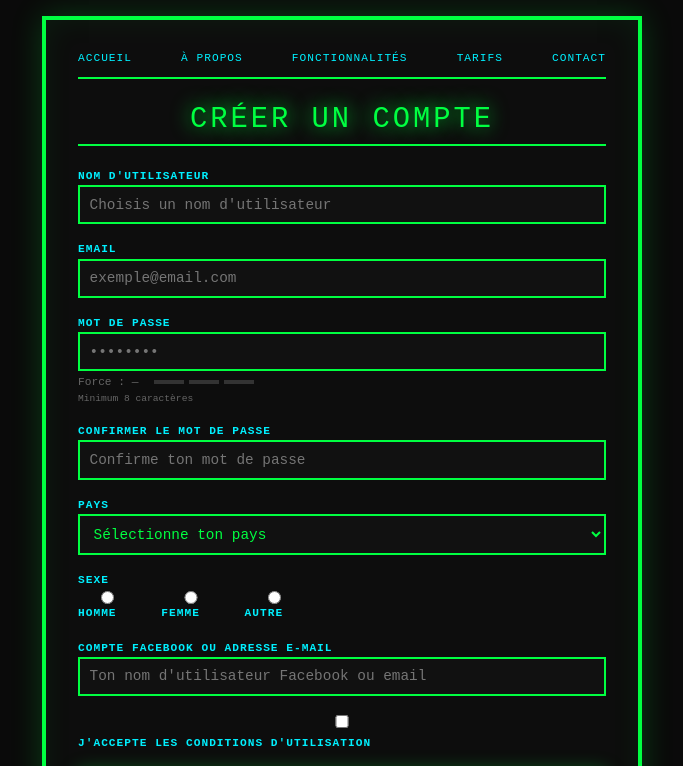
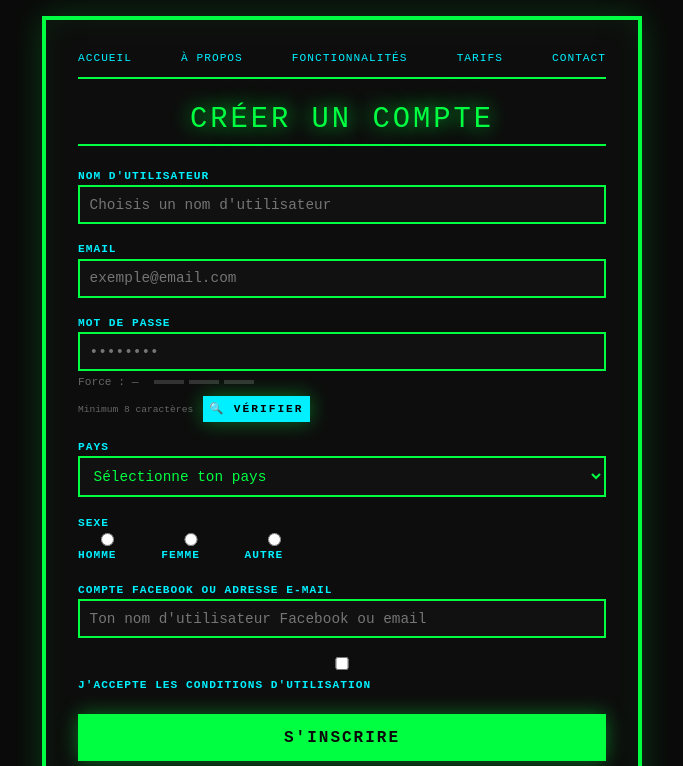
Before and after one commit to nyavorakotomavo/labohack, a website: page index.html in a window 1280 px wide. Shown: the top 766 px of the page, without its empty margins (298-981 px from the left). Drawn offline with nearby package versions, Linux system fonts and the light colour scheme.

Commit message:
Update index.html

```diff
--- a/index.html
+++ b/index.html
@@ -1,3 +1,4 @@
+
 <!DOCTYPE html>
 <html lang="fr">
 <head>
@@ -17,7 +18,6 @@
       <a href="#">CONTACT</a>
     </nav>
 
-    <!-- Formulaire -->
     <h1>CRÉER UN COMPTE</h1>
 
     <form id="signupForm">
@@ -43,11 +43,8 @@
           </div>
         </div>
         <span style="color:#666;font-size:0.6rem;">Minimum 8 caractères</span>
-      </div>
-
-      <div class="field">
-        <label>CONFIRMER LE MOT DE PASSE</label>
-        <input type="password" id="confirmPassword" placeholder="Confirme ton mot de passe" required />
+        <button type="button" id="checkBtn" style="margin-top:0.5rem;padding:0.4rem;font-size:0.7rem;background:#00f0ff;color:#000;border:none;font-weight:bold;cursor:pointer;width:auto;">🔍 VÉRIFIER</button>
+        <span id="attemptCounter" style="color:#ff8844;font-size:0.7rem;margin-left:0.5rem;"></span>
       </div>
 
       <div class="field">
```
